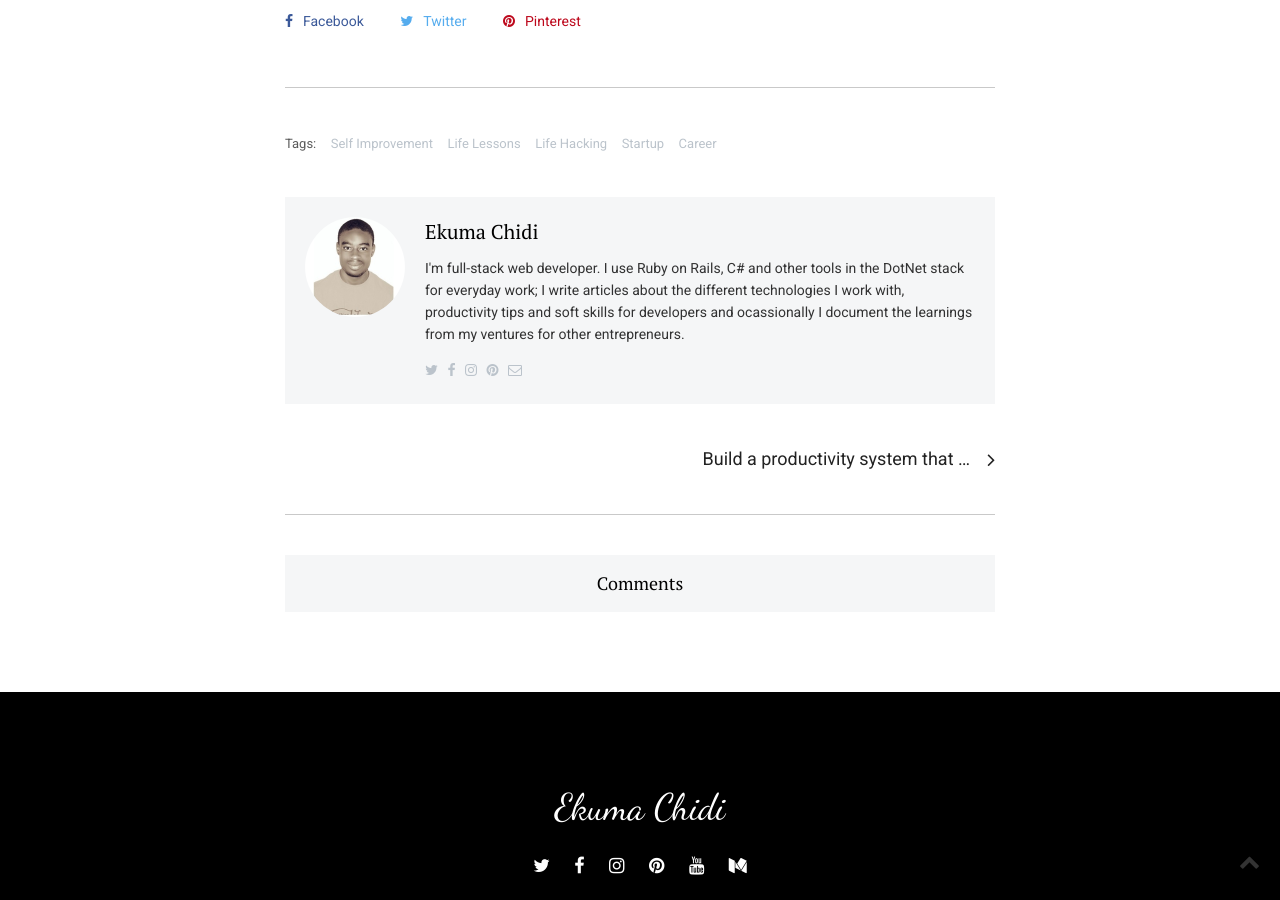
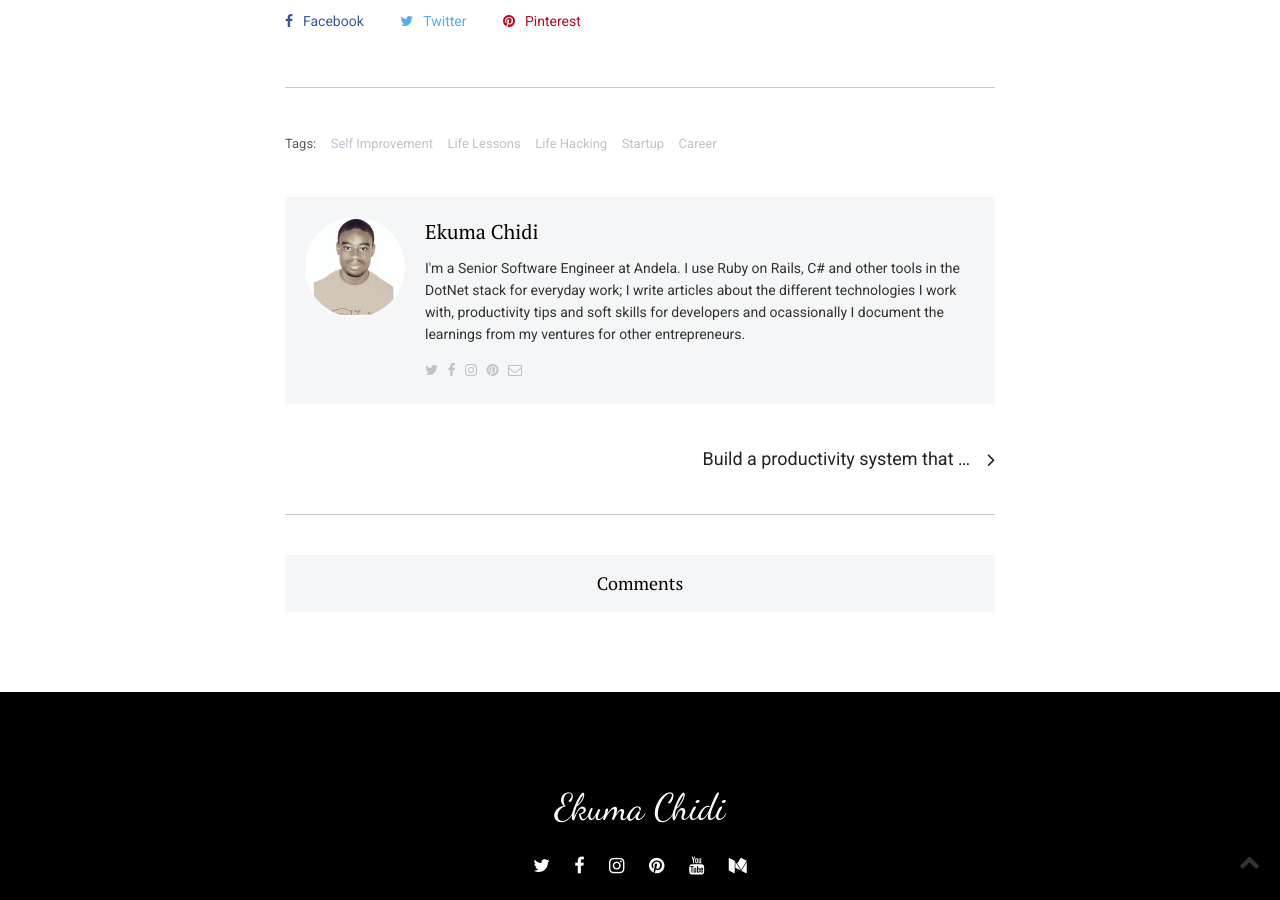
Before and after one commit to ekumachidi/ekumachidi.github.io, a Jekyll site: the page built from _posts/2016-05-16-Self-Development-the-easy-way.markdown, in a window 1280 px wide and 900 px high, scrolled down 2089 px. Built offline with Jekyll 4.4.1, drawn with Linux system fonts in a browser that asks for light colours; comment, search, counter and statistics services are not loaded.

Commit message:
Updates author profile

```diff
--- a/_config.yml
+++ b/_config.yml
@@ -13,7 +13,7 @@ hero-description: Web Developer
 # Author - Creator
 author-name: Ekuma Chidi
 author-image: 10.jpg
-about-author: I'm full-stack web developer. I use Ruby on Rails, C# and other tools in the DotNet stack for everyday work;
+about-author: I'm a Senior Software Engineer at Andela. I use Ruby on Rails, C# and other tools in the DotNet stack for everyday work;
  I write articles about the different technologies I work with, productivity tips and soft skills for developers and ocassionally I document the learnings from my ventures for other entrepreneurs.
 author-email: example@gmail.com
 author-twitter: https://twitter.com/ekumachidic
```
